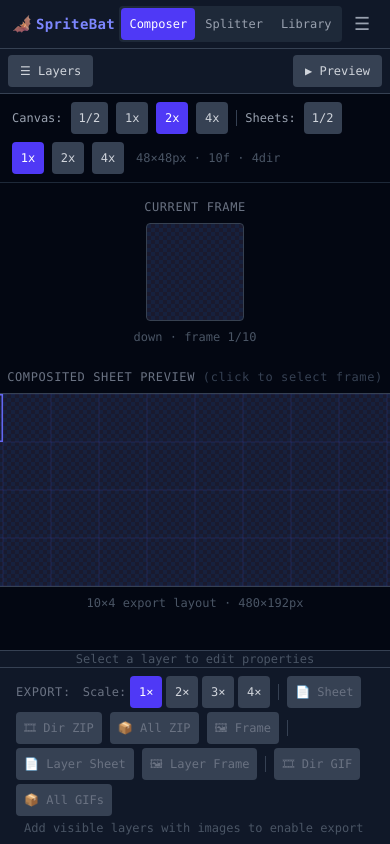
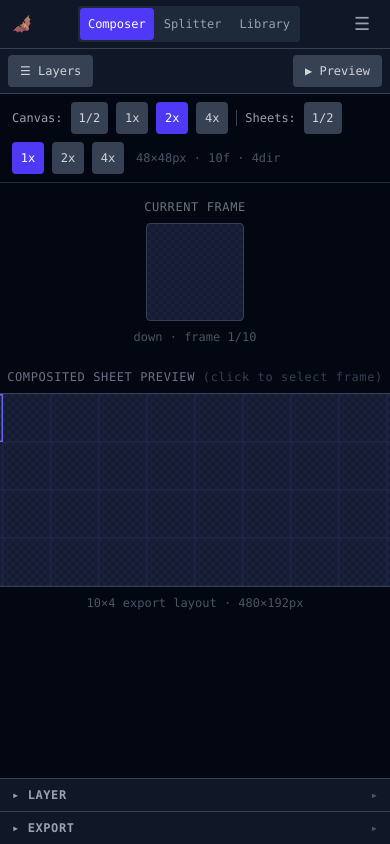
Before and after one commit to fatbatstudio/spritebat, a React (Vite) app: page / in a window 390 px wide. Built offline with nearby package versions, Linux system fonts and the light colour scheme.

Commit message:
fix to layer properties and export bars on mobile

```diff
--- a/src/App.tsx
+++ b/src/App.tsx
@@ -104,6 +104,8 @@ function App() {
   const [menuOpen, setMenuOpen] = useState(false);
   const [showMobileLayers, setShowMobileLayers] = useState(false);
   const [showMobilePreview, setShowMobilePreview] = useState(false);
+  const [mobilePropsOpen, setMobilePropsOpen] = useState(false);
+  const [mobileExportOpen, setMobileExportOpen] = useState(false);
   const menuRef = useRef<HTMLDivElement>(null);
 
   // Close mobile menu on outside click
@@ -243,12 +245,12 @@ function App() {
           /* ── Mobile header: single row with menu ── */
           <div className="flex items-center px-3 py-1.5 relative" ref={menuRef}>
             {/* Left: branding */}
-            <div className="flex items-center gap-1.5">
-              <span className="font-bold text-indigo-400 text-sm tracking-wide flex items-center gap-1"><img src="/bat-emoji.png" alt="🦇" className="w-5 h-5" style={{ imageRendering: 'auto' }} /> SpriteBat</span>
+            <div className="flex items-center gap-1 flex-shrink-0">
+              <img src="/bat-emoji.png" alt="🦇" className="w-5 h-5 flex-shrink-0" style={{ imageRendering: 'auto' }} />
             </div>
 
             {/* Center: tab switcher */}
-            <div className="flex-1 flex justify-center">
+            <div className="flex-1 flex justify-center mx-1">
               <div className="flex gap-0.5 bg-gray-800 p-0.5 rounded">
                 <button
                   onClick={() => { typedDispatch({ type: 'SET_TAB', tab: 'composer' }); setMenuOpen(false); }}
@@ -580,12 +582,40 @@ function App() {
       {/* ── Layer properties bar (only in composer tab) ── */}
       {state.activeTab === 'composer' && (
         <div className="flex-shrink-0 bg-gray-900 border-t border-gray-700">
-          <LayerProperties layer={selectedLayer} config={state.config} dispatch={typedDispatch} cache={globalCache} frameOffsetMode={state.frameOffsetMode} mobile={isMobile} />
+          {isMobile ? (
+            <>
+              <button
+                onClick={() => setMobilePropsOpen(o => !o)}
+                className="w-full flex items-center justify-between px-3 py-1.5 text-xs text-gray-400 hover:text-gray-200 transition-colors"
+              >
+                <span className="uppercase tracking-wider font-bold">{selectedLayer ? `▸ ${selectedLayer.name}` : '▸ Layer'}</span>
+                <span className="text-gray-600">{mobilePropsOpen ? '▾' : '▸'}</span>
+              </button>
+              {mobilePropsOpen && (
+                <LayerProperties layer={selectedLayer} config={state.config} dispatch={typedDispatch} cache={globalCache} frameOffsetMode={state.frameOffsetMode} mobile={isMobile} />
+              )}
+            </>
+          ) : (
+            <LayerProperties layer={selectedLayer} config={state.config} dispatch={typedDispatch} cache={globalCache} frameOffsetMode={state.frameOffsetMode} mobile={isMobile} />
+          )}
         </div>
       )}
 
       {/* ── Export bar ── */}
-      <ExportBar state={state} cache={globalCache} />
+      {isMobile ? (
+        <div className="flex-shrink-0 bg-gray-900 border-t border-gray-700">
+          <button
+            onClick={() => setMobileExportOpen(o => !o)}
+            className="w-full flex items-center justify-between px-3 py-1.5 text-xs text-gray-400 hover:text-gray-200 transition-colors"
+          >
+            <span className="uppercase tracking-wider font-bold">▸ Export</span>
+            <span className="text-gray-600">{mobileExportOpen ? '▾' : '▸'}</span>
+          </button>
+          {mobileExportOpen && <ExportBar state={state} cache={globalCache} />}
+        </div>
+      ) : (
+        <ExportBar state={state} cache={globalCache} />
+      )}
 
       {/* ── Project Config Modal ── */}
       {state.showConfig && (
```
